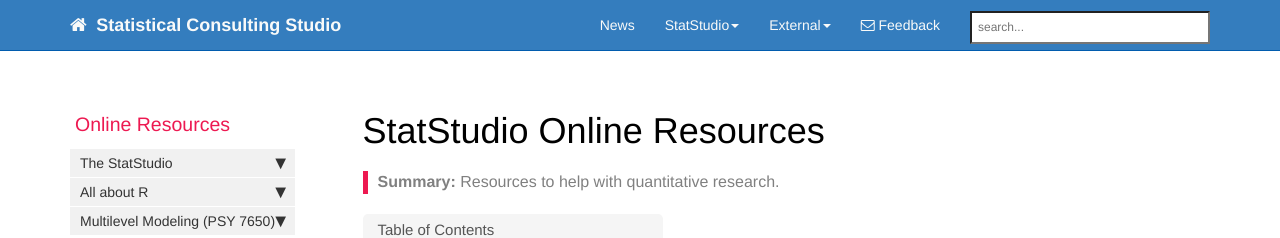
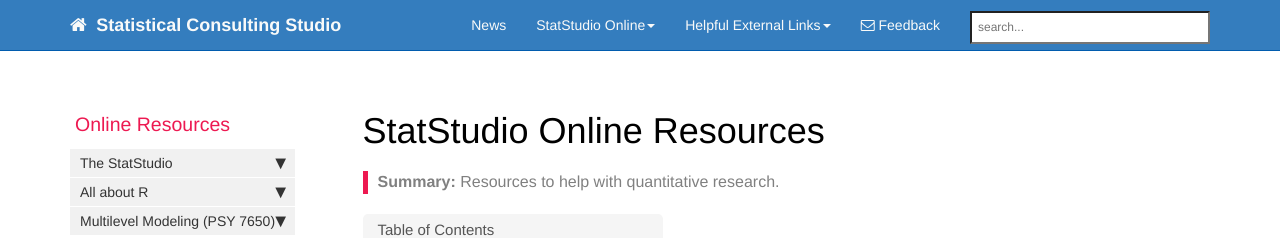
Before and after one commit to USUstatstudio/blog, a Jekyll site: the page built from index.md, in a window 1280 px wide. Shown: the top 238 px of the page. Built offline with Jekyll 4.4.1, drawn with Linux system fonts in a browser that asks for light colours; nearby versions of some CDN libraries; comment, search, counter and statistics services are not loaded.

Commit message:
Update topnav.yml

```diff
--- a/_data/topnav.yml
+++ b/_data/topnav.yml
@@ -11,7 +11,7 @@ topnav_dropdowns:
 - title: Topnav dropdowns
   folders:
 
-    - title: StatStudio
+    - title: StatStudio Online
       folderitems:
 
         - title: USU CEHS website
@@ -26,7 +26,7 @@ topnav_dropdowns:
         - title: LinkedIn
           external_url: https://www.linkedin.com/groups/7052281/profile
 
-    - title: External
+    - title: Helpful External Links
       folderitems:
 
         - title: G Power
```
